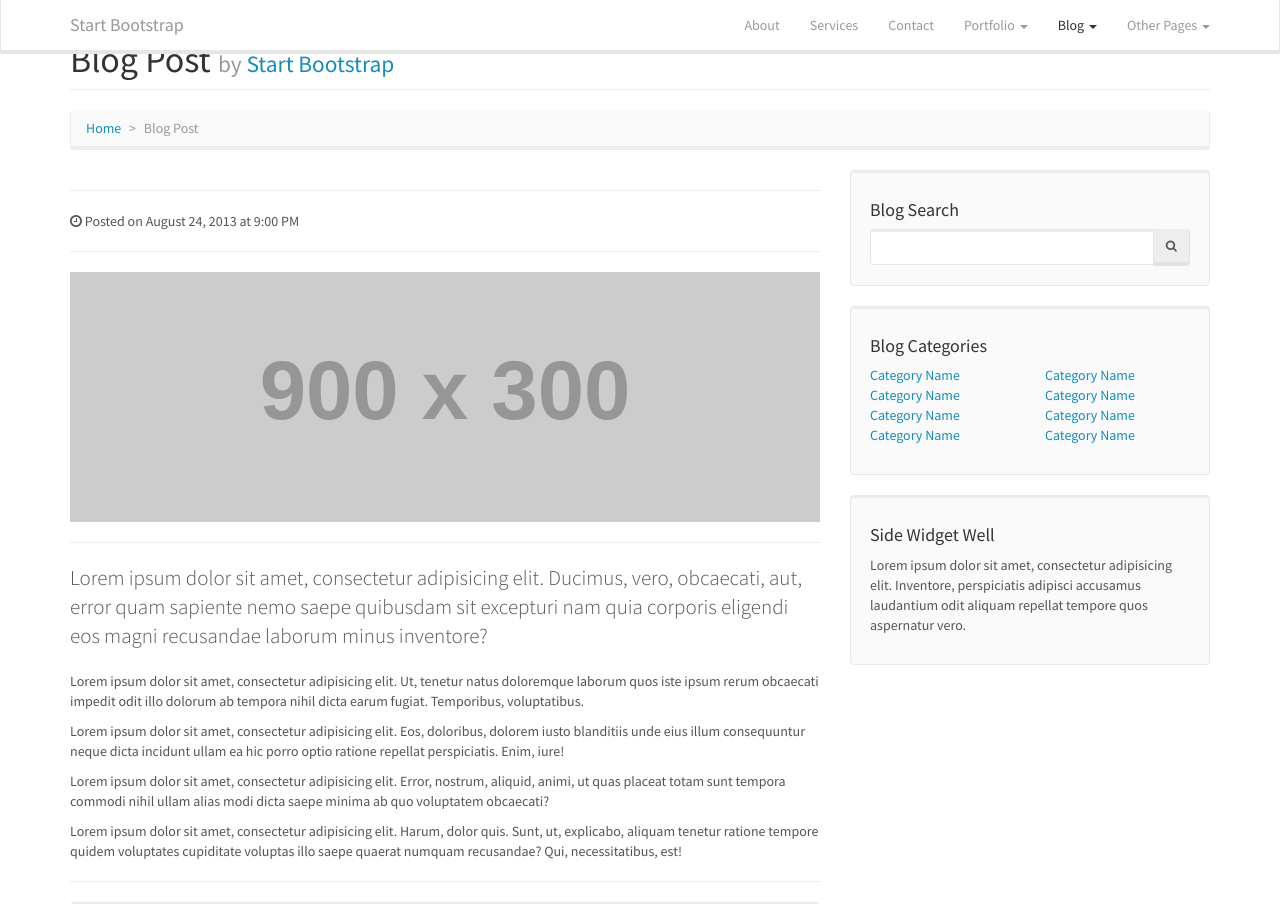
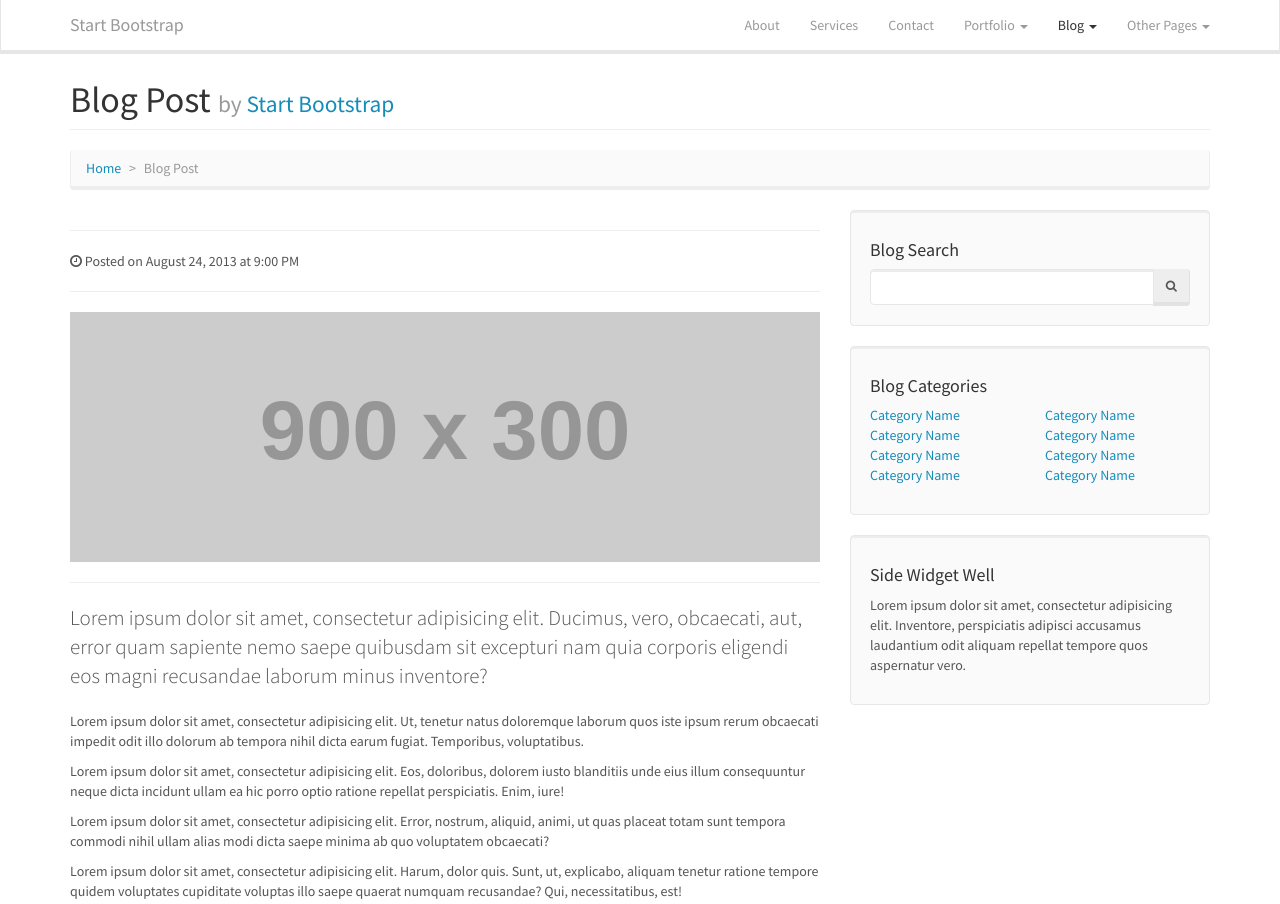
Before and after one commit to brandontricci/assessment1, a plain HTML site: page blog-post.html in a window 1280 px wide. Shown: the top 904 px of the page. Drawn offline with Linux system fonts and the light colour scheme; placeholder pictures from the web are drawn by us.

Commit message:
changes to pages

```diff
--- a/blog-post.html
+++ b/blog-post.html
@@ -122,7 +122,7 @@
 
         <!-- Page Heading/Breadcrumbs -->
         <div class="row">
-            <div class="col-lg-12">
+            <div class="col-lg-12"><br><br>
                 <h1 class="page-header">Blog Post
                     <small>by <a href="#">Start Bootstrap</a>
                     </small>
```
